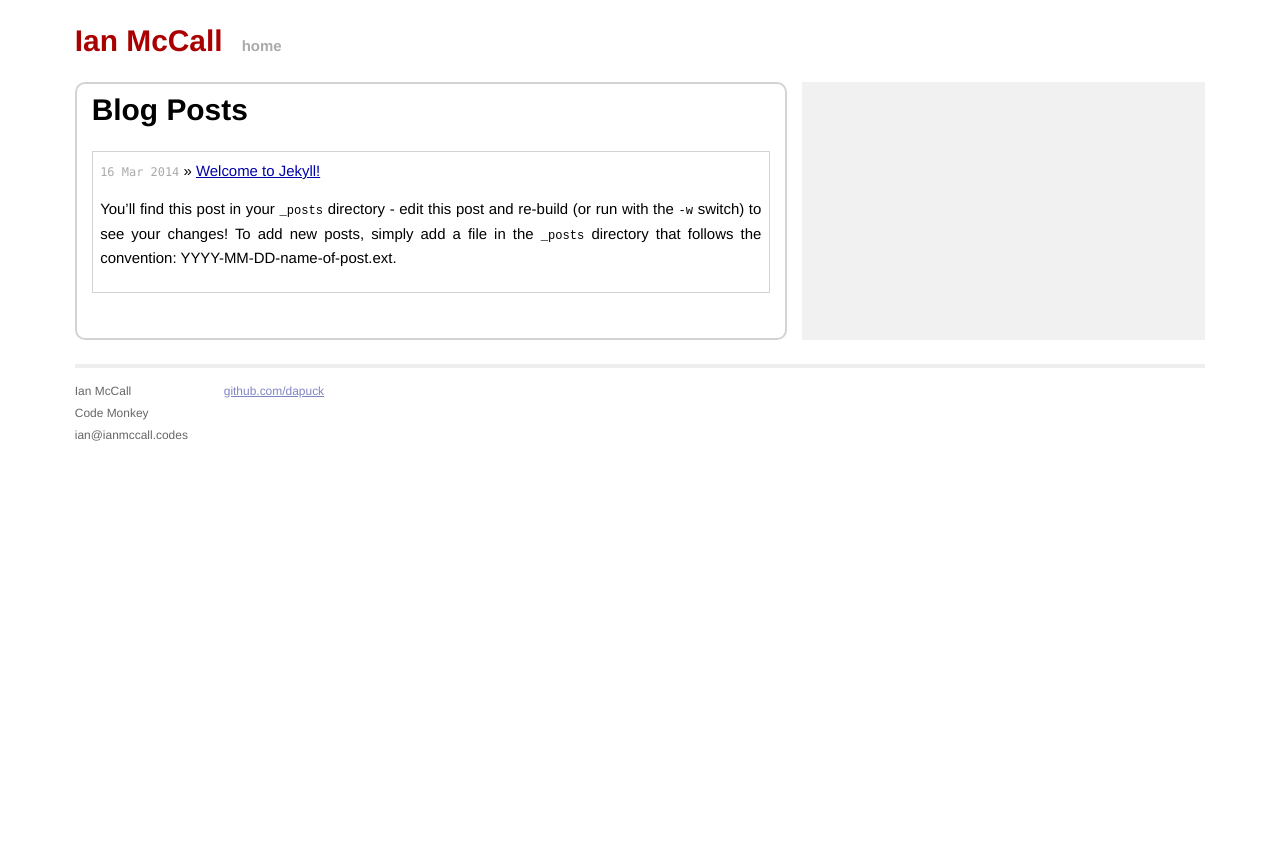
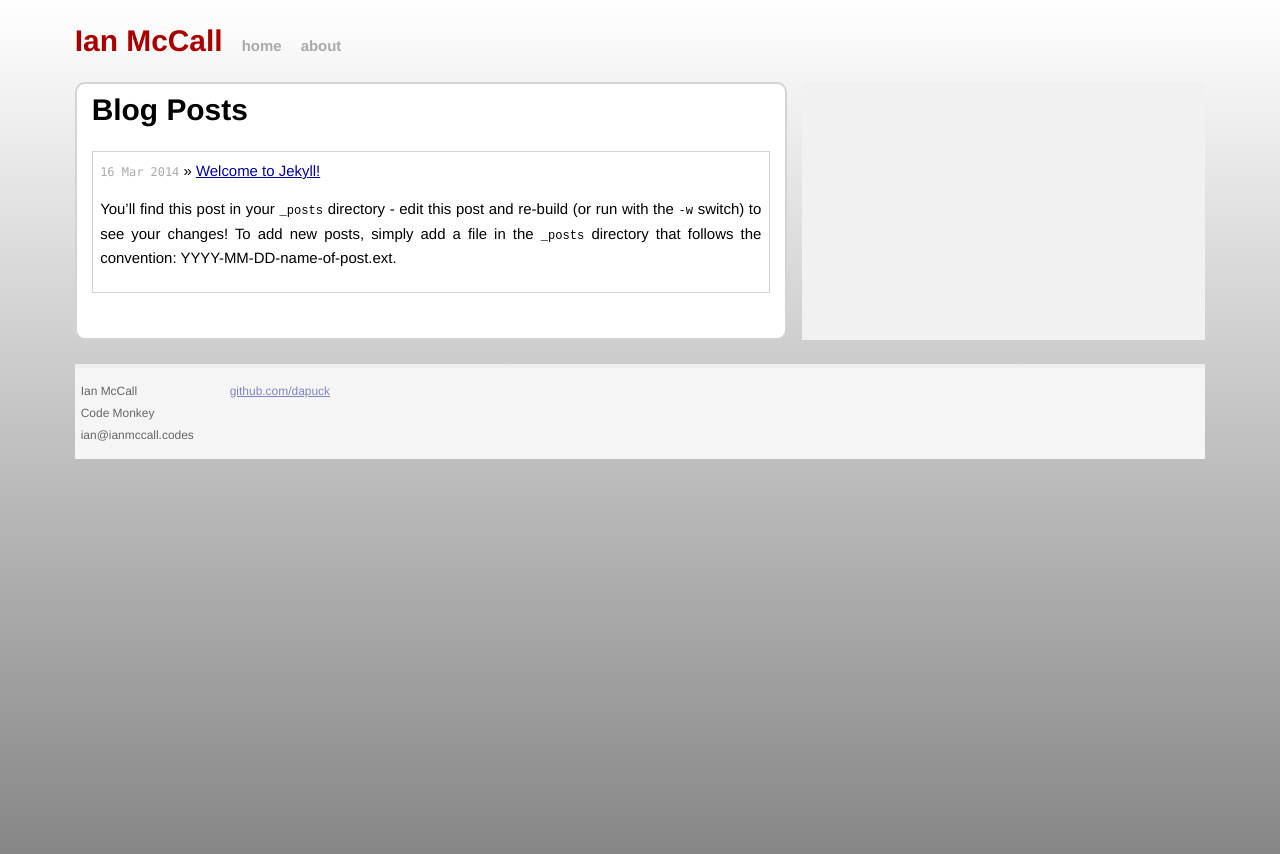
Before and after one commit to ianmcodes/ianmcodes.github.io, a Jekyll site: the page built from index.html, in a window 1280 px wide. Shown: the top 854 px of the page. Built offline with Jekyll 4.4.1, drawn with Linux system fonts in a browser that asks for light colours; nearby versions of some CDN libraries; Markdown is read by kramdown in place of the engine named in the settings.

Commit message:
Updated config, added gradient, link to about

```diff
--- a/_config.yml
+++ b/_config.yml
@@ -8,4 +8,5 @@ timezone: America/Chicago
 gems:
 - jekyll-mentions
 - jemoji
-- jekyll-redirectfrom
+- jekyll-redirect-from
+- jekyll-sitemap
--- a/_layouts/HolyGrail_2coll.html
+++ b/_layouts/HolyGrail_2coll.html
@@ -52,6 +52,7 @@
           <header class="header">
             <h1 class="title"><a href="/">{{ site.name }}</a></h1>
             <a class="extra" href="/">home</a>
+            <a class="extra" href="/about/">about</a>
           </header>
 
           <div class="HolyGrail-body">
--- a/css/main_grail.css
+++ b/css/main_grail.css
@@ -14,7 +14,10 @@
 /*html, body { height: 100%; }*/
 
 body {
-    background-color: #FFF;
+    background: -webkit-linear-gradient(white, grey);
+    background: -moz-linear-gradient(white, grey);
+    background: -o-linear-gradient(white, grey);
+    background: linear-gradient(white, grey);
     font: 13.34px Helvetica, Arial, sans-serif;
     font-size: small;
     text-align: center;
@@ -105,6 +108,8 @@ a:visited {
     border-top: 4px solid #eee;
     margin-top: 2em;
     overflow: hidden;
+    background: whitesmoke;
+    padding: 0 0.5em 0 0.5em;
 }
 .footer .contact {
     float: left;
@@ -190,6 +195,7 @@ aside {
         border: 2px solid lightgray;
         border-radius: 10px;
         padding: 1em;
+        background-color: white;
     }
     .HolyGrail-left {
         flex: 0 0 12em;
```
